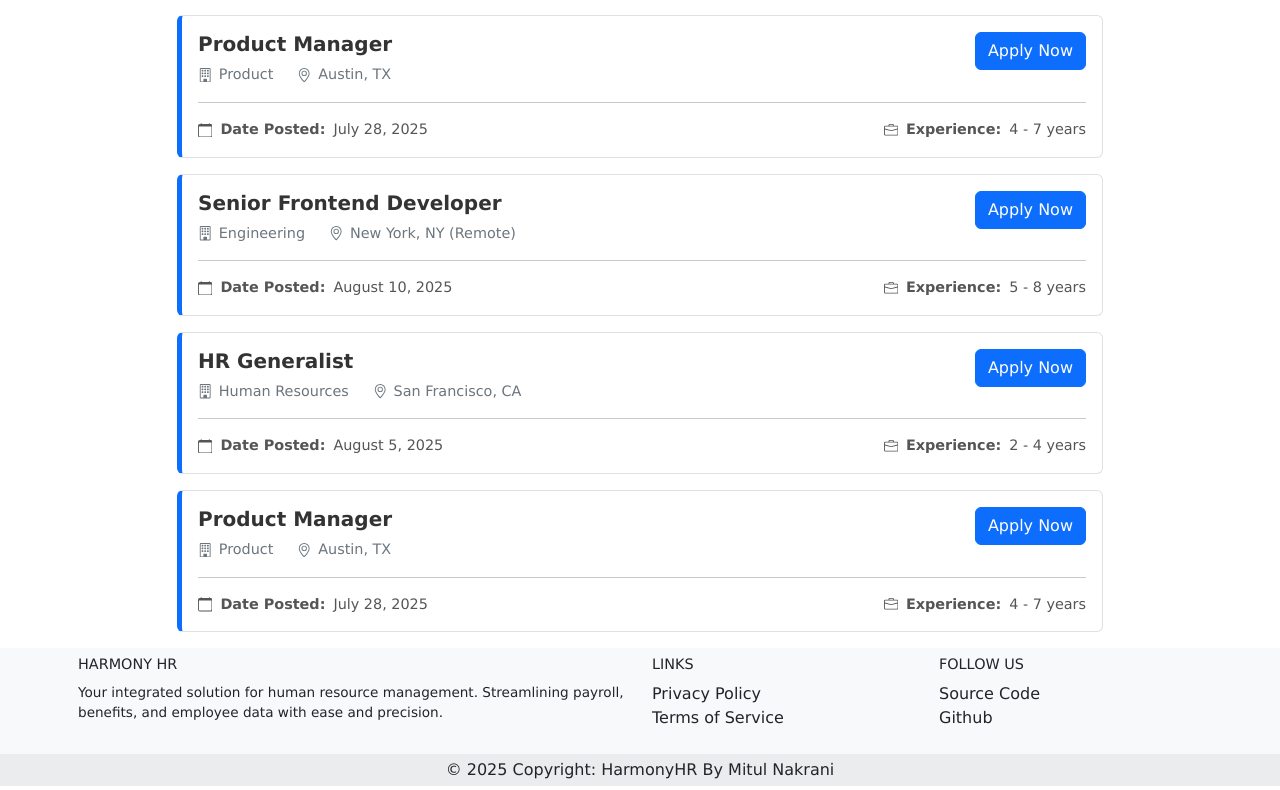
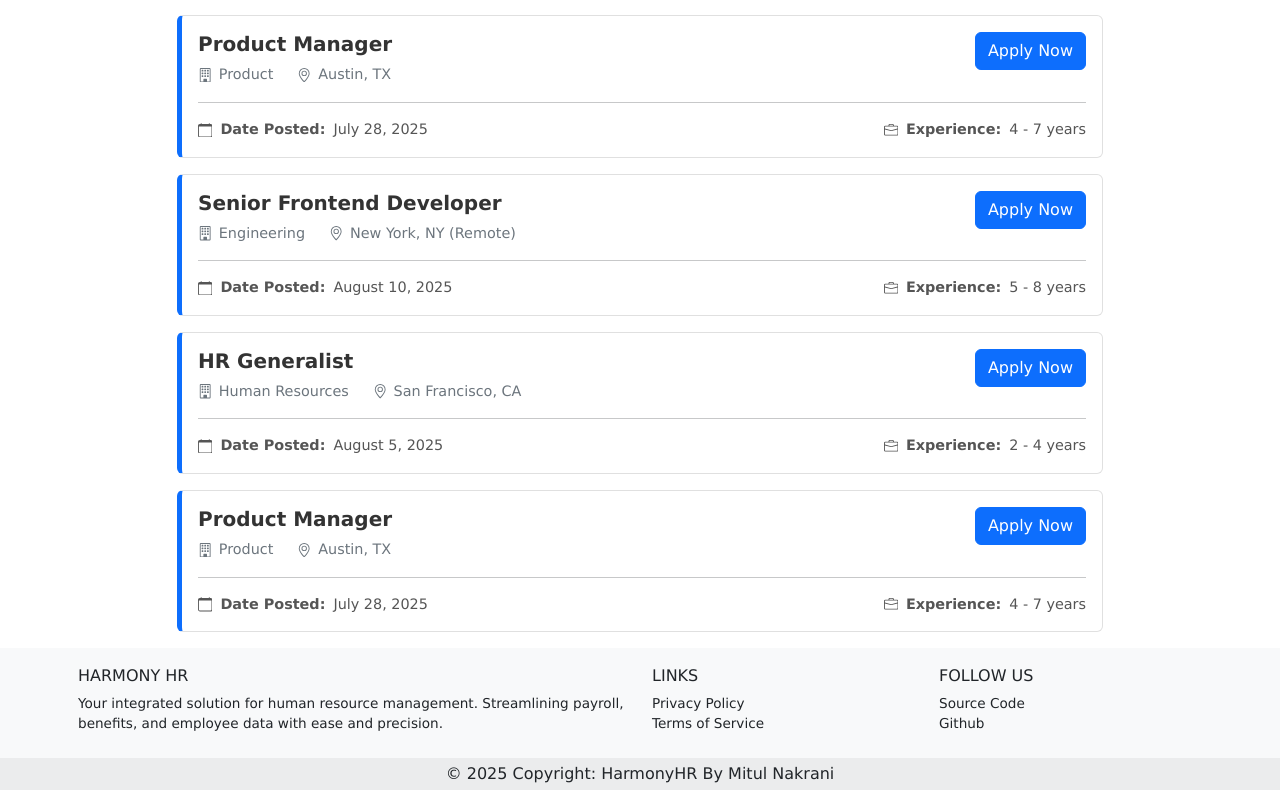
Before and after one commit to MitulNakrani003/HarmonyHR-FrontEnd, a React (Vite) app: page /jobs in a window 1280 px wide. Shown: the part 473-1263 px from the top of the page. Built offline with nearby package versions, Linux system fonts and the light colour scheme; sample sign-in values are in the browser's storage.

Commit message:
Fixes - Footer Height

```diff
--- a/src/components/Footer.tsx
+++ b/src/components/Footer.tsx
@@ -7,14 +7,14 @@ function Footer() {
     <footer className="bg-light text-center text-lg-start mt-auto">
       <div className="container p-2">
         <div className="row align-items-start">
-          <div className="col-lg-6 col-md-12 mb-2 mb-md-0">
+          <div className="col-lg-6 col-md-12">
             <h5 className="text-uppercase">Harmony HR</h5>
             <p>
               Your integrated solution for human resource management. Streamlining payroll, benefits, and employee data with ease and precision.
             </p>
           </div>
 
-          <div className="col-lg-3 col-md-6 mb-2 mb-md-0">
+          <div className="col-lg-3 col-md-6">
             <h5 className="text-uppercase">Links</h5>
             <ul className="list-unstyled mb-0">
               <li>
@@ -26,7 +26,7 @@ function Footer() {
             </ul>
           </div>
 
-          <div className="col-lg-3 col-md-6 mb-2 mb-md-0">
+          <div className="col-lg-3 col-md-6">
             <h5 className="text-uppercase">Follow Us</h5>
             <ul className="list-unstyled">
               <li>
--- a/src/styles/Footer.css
+++ b/src/styles/Footer.css
@@ -13,15 +13,20 @@ footer .list-unstyled li {
 
 /* Reduce font size and margins for a more compact footer */
 footer h5 {
-  font-size: 0.9rem;
+  font-size: 1rem;
   margin-bottom: 0.5rem;
 }
 
 footer p {
   font-size: 0.85rem;
-  margin-bottom: 0.5rem;
+  margin-bottom: 0.0rem;
 }
 
-footer .copyright-bar {
-  /* Add any specific styles for the copyright bar here */
+footer li {
+    font-size: 0.85rem;
+    margin-bottom: 0.0rem;
 }
+
+footer .row{
+  margin-top: 0.6rem;
+}
```
